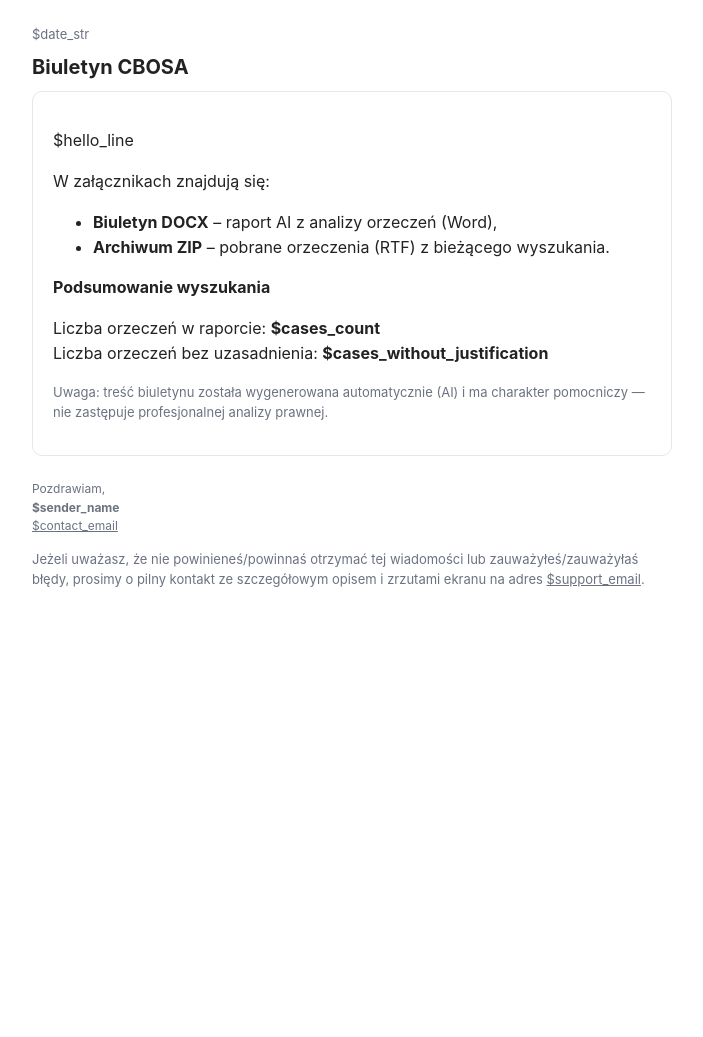
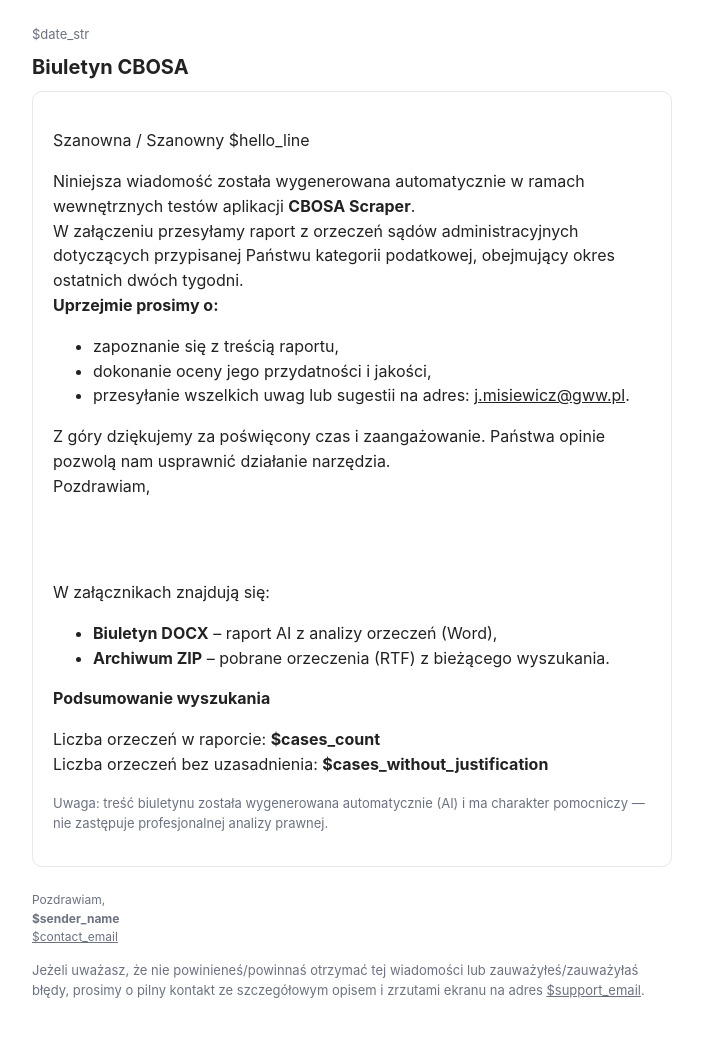
Before and after one commit to pracownik123GWW/CbosaEmailSender, a Python web app: template templates/email_body.html in a window 1280 px wide. Shown: the whole page, without its empty margins (288-991 px from the left). Before the commit the page ends 587 px from the top, so only its background shows below. Run offline with Jinja, Linux system fonts and the light colour scheme; the template is opened without the code that fills it, so the values that code supplies are empty.

Commit message:
added testing email body

```diff
--- a/templates/email_body.html
+++ b/templates/email_body.html
@@ -27,7 +27,26 @@
     <h1>Biuletyn CBOSA</h1>
 
     <div class="card">
-      <p>$hello_line</p>
+      <p>Szanowna / Szanowny $hello_line</p>
+
+      <p>
+        Niniejsza wiadomość została wygenerowana automatycznie w ramach wewnętrznych testów aplikacji <strong>CBOSA Scraper</strong>.
+        </br> W załączeniu przesyłamy raport z orzeczeń sądów administracyjnych dotyczących przypisanej Państwu kategorii podatkowej, obejmujący okres ostatnich dwóch tygodni.
+        </br> <strong>Uprzejmie prosimy o:</strong>
+      </p>
+
+      <ul>
+        <li>zapoznanie się z treścią raportu,</li>
+        <li>dokonanie oceny jego przydatności i jakości,</li>
+        <li>przesyłanie wszelkich uwag lub sugestii na adres: <a href="mailto:$contact_email" style="color:inherit">j.misiewicz@gww.pl</a>.</li>
+      </ul>
+
+      <p>
+      Z góry dziękujemy za poświęcony czas i zaangażowanie.
+      Państwa opinie pozwolą nam usprawnić działanie narzędzia.
+      </br> Pozdrawiam,
+      </p>
+    </br></br>
 
       <p>W załącznikach znajdują się:</p>
       <ul>
```
